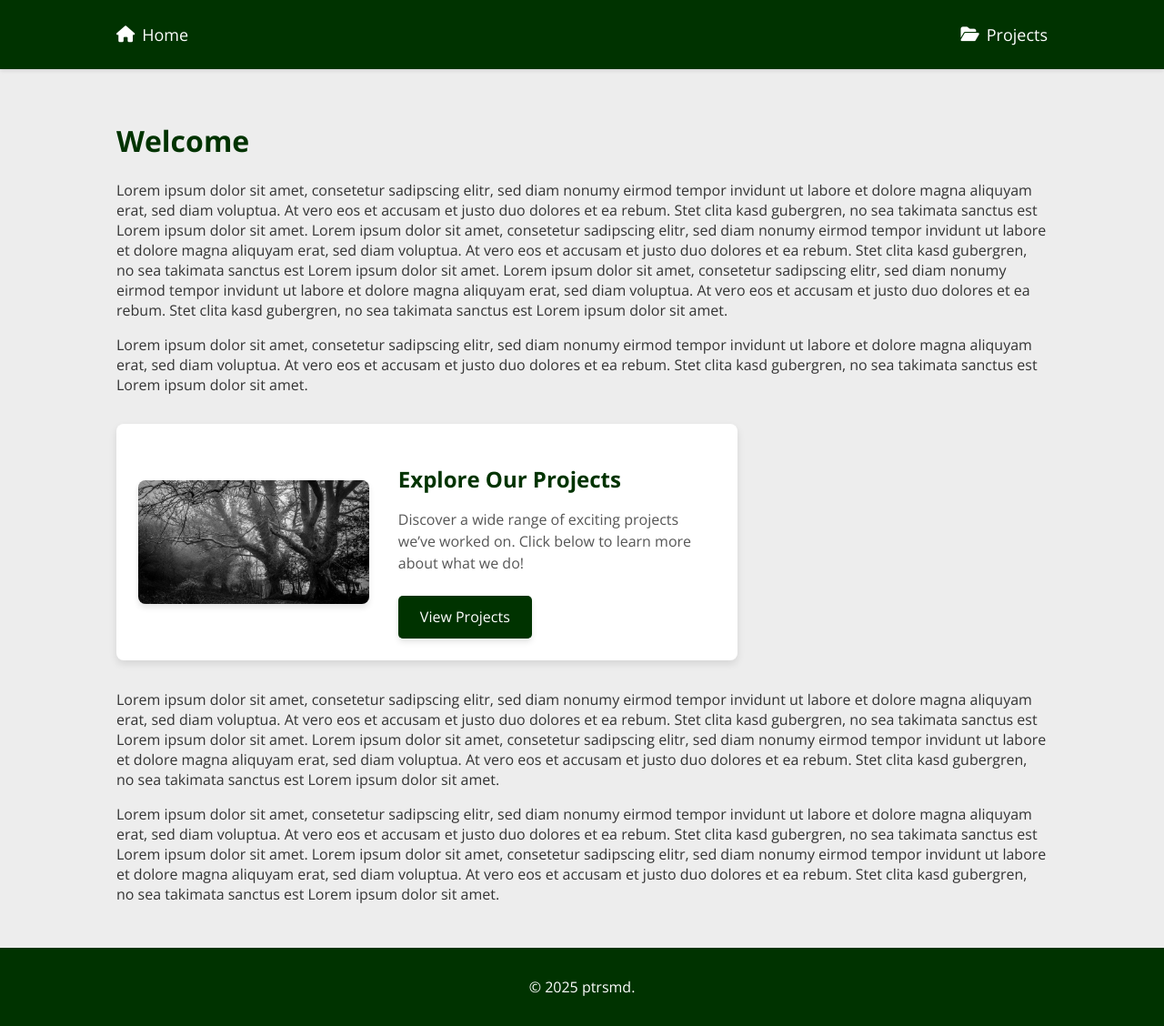
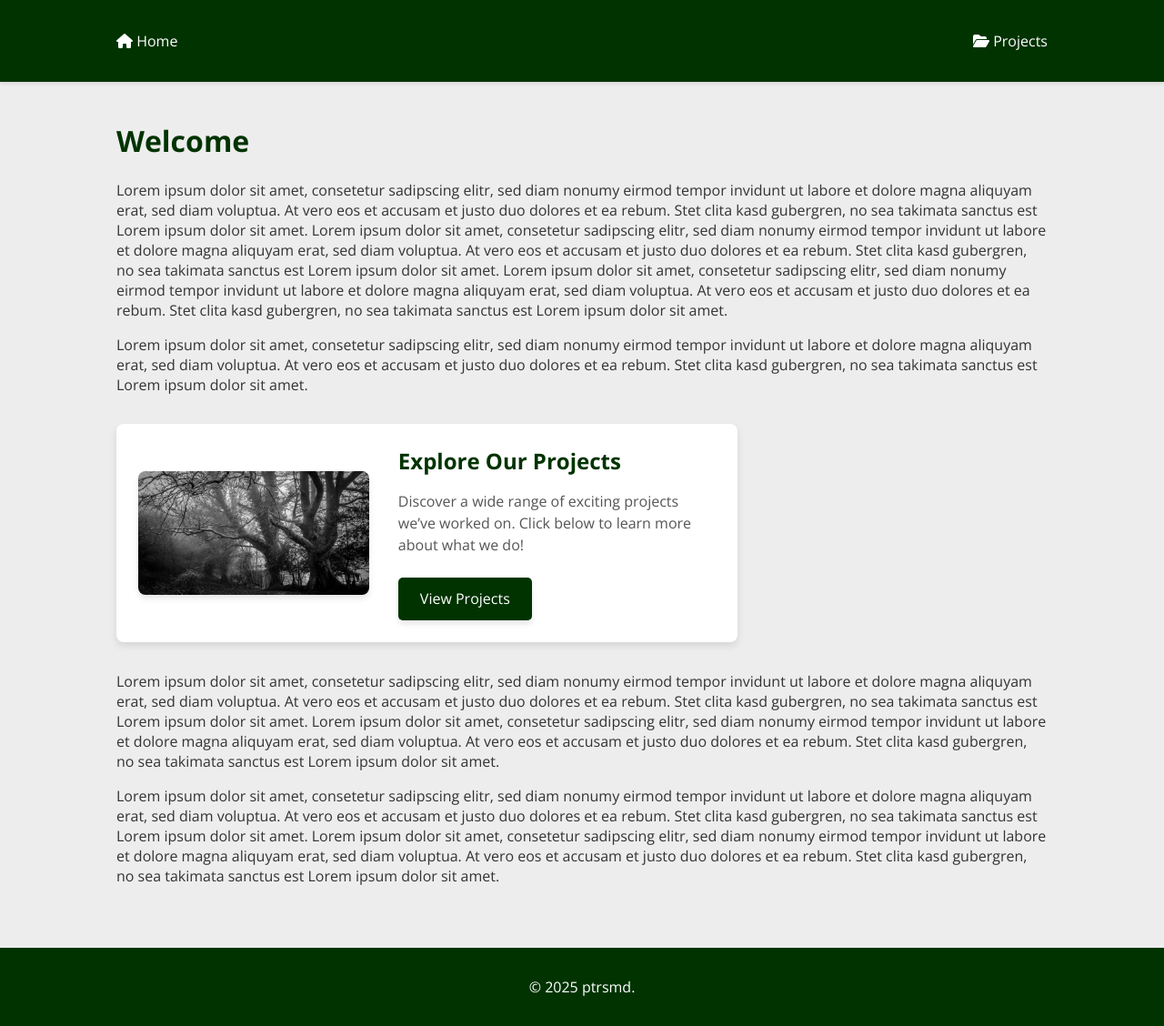
Before and after one commit to schminho/schminho.github.io, a Jekyll site: the page built from index.md, in a window 1280 px wide and 1128 px high. Shown: the whole window at 91% size. Built offline with Jekyll 4.4.1, drawn with Linux system fonts in a browser that asks for light colours.

Commit message:
Update style.css

```diff
--- a/assets/css/style.css
+++ b/assets/css/style.css
@@ -6,121 +6,138 @@
     padding: 0;
     background-color: #EDEDED; /* Light gray background */
     display: flex;
-    justify-content: center;
+    justify-content: center; /* Center the container horizontally */
     height: 100vh;
 }
 
 /* General container styling */
 .container {
-    width: 100%;
-    max-width: 1920px;
-    margin: 0 auto;
+    width: 100%; /* Full width */
+    max-width: 1920px; /* Cap width at 1920px */
+    margin: 0 auto; /* Center container */
     display: flex;
     flex-direction: column;
-    box-sizing: border-box;
+    box-sizing: border-box; /* Ensure consistent padding and border calculations */
 }
 
 /* Header styling */
 header {
-    background-color: #003300;
-    color: #FFFFFF;
+    background-color: #003300; /* Dark green background */
+    color: #FFFFFF; /* White text */
     position: fixed;
-    width: 100%;
+    width: 100%; /* Full width for the header */
     z-index: 1000;
     box-shadow: 0 2px 4px rgba(0, 0, 0, 0.1);
-    padding: 1rem 0;
-    box-sizing: border-box;
+    padding: 1rem 0; /* Ensure height by adding padding */
+    box-sizing: border-box; /* Consistent box model */
 }
 
-/* Navigation bar */
+/* Navigation bar should be full width */
 .nav-container {
     width: 100%;
     background-color: #003300;
+    box-sizing: border-box;
     display: flex;
     justify-content: center; /* Center content */
-    box-sizing: border-box;
 }
 
-/* Navigation content */
+/* Navigation content should match page width */
 .nav-content {
-    width: 80%;
-    max-width: 1920px; /* Align with main content */
+    width: 80%; /* Matches content width */
+    max-width: 1920px; /* Align with main container */
     display: flex;
-    justify-content: space-between;
+    justify-content: space-between; /* Home on left, Projects on right */
     align-items: center;
-    padding: 10px 20px;
+    padding: 10px 20px; /* Match content padding */
 }
 
-/* Navigation links */
-.nav-content a {
+/* Updated navigation container */
+.nav-items {
+    display: flex;
+    justify-content: space-between; /* Home left, Projects right */
+    align-items: center;
+    max-width: 80%; /* Align with content */
+    margin: 0 auto; /* Center within the viewport */
+    padding: 0 20px; /* Consistent padding */
+}
+
+/* Ensure navigation links are inline */
+.nav-items a {
     color: #FFFFFF;
     text-decoration: none;
     font-size: 18px;
     display: flex;
     align-items: center;
-    gap: 8px; /* Space between icon and text */
+    gap: 8px; /* Spacing between icon and text */
 }
 
 /* Push 'Projects' to the right */
-.nav-content a:first-child {
-    margin-right: auto;
+.nav-items a:first-child {
+    margin-right: auto; /* Pushes "Projects" to the right */
 }
 
-/* Navigation link hover effect */
-.nav-content a::after {
-    content: "";
-    position: absolute;
-    left: 0;
-    right: 0;
-    bottom: 0;
-    width: 0;
-    height: 2px;
-    background-color: #FFFFFF;
-    transition: width 0.3s ease;
+/* Individual nav links */
+nav a {
+    color: #FFFFFF; /* White links */
+    text-decoration: none;
+    padding: 0.5rem 0; /* Adjust vertical padding */
+    position: relative; /* Needed for positioning the pseudo-element */
 }
 
-.nav-content a:hover::after {
-    width: 100%;
+nav a::after {
+    content: ""; /* Creates the underline */
+    position: absolute;
+    left: 0; /* Start underline exactly below the text */
+    right: 0; /* Ensure no additional width */
+    bottom: 0; /* Position underline at the very bottom */
+    width: 0; /* Start with no width */
+    height: 2px; /* Height of the underline */
+    background-color: #FFFFFF; /* White underline */
+    transition: width 0.3s ease; /* Smooth animation for underline */
+}
+
+nav a:hover::after {
+    width: 100%; /* Expand underline to match the text's width */
 }
 
 /* Main content area */
 main {
-    flex: 1;
-    padding: 2rem 0;
-    margin-top: 80px; /* Height of the fixed header */
-    box-sizing: border-box;
+    flex: 1; /* Fill remaining space */
+    padding: 2rem 0; /* Adjust padding for content area */
+    margin-top: 80px; /* Height of the header */
+    box-sizing: border-box; /* Ensure padding and borders are calculated consistently */
 }
 
 /* Content inside the container */
 .content {
-    width: 80%;
-    margin: 0 auto;
-    box-sizing: border-box;
+    width: 80%; /* Constrain content to 80% */
+    margin: 0 auto; /* Align content with the nav items */
+    box-sizing: border-box; /* Consistent box model */
 }
 
-/* Links styling */
+/* Content Links Styling */
 main a {
-    color: #003300;
+    color: #003300; /* Dark green for links */
     text-decoration: none;
-    border-bottom: 1px solid #003300;
+    border-bottom: 1px solid #003300; /* Subtle underline */
     transition: color 0.3s ease, border-bottom 0.3s ease, background-color 0.3s ease;
 }
 
 main a:hover {
-    color: #FFFFFF;
-    background-color: #003300;
-    border-bottom: 1px solid #FFFFFF;
+    color: #FFFFFF; /* White text on hover */
+    background-color: #003300; /* Dark green background for contrast */
+    border-bottom: 1px solid #FFFFFF; /* Matching underline */
 }
 
 /* Headings styling */
 h1, h2, h3 {
-    color: #003300;
+    color: #003300; /* Dark green for headings */
 }
 
-/* Buttons */
+/* Button styling */
 button {
-    background-color: #003300;
-    color: #FFFFFF;
+    background-color: #003300; /* Dark green */
+    color: #FFFFFF; /* White text */
     border: none;
     padding: 0.75rem 1.5rem;
     cursor: pointer;
@@ -129,133 +146,133 @@
 }
 
 button:hover {
-    background-color: #002600;
-    transform: scale(1.05);
+    background-color: #002600; /* Slightly darker green on hover */
+    transform: scale(1.05); /* Slight zoom effect */
 }
 
-/* Footer */
+/* Footer styling */
 footer {
-    background-color: #003300;
-    color: #FFFFFF;
+    background-color: #003300; /* Dark green background */
+    color: #FFFFFF; /* White text */
     text-align: center;
     padding: 1rem;
     width: 100%;
-    box-sizing: border-box;
+    box-sizing: border-box; /* Include padding in width calculations */
 }
 
 /* Teaser Section */
 .teaser {
     display: flex;
-    flex-direction: column;
-    align-items: flex-start;
-    gap: 1rem;
+    flex-direction: column; /* Default: Stack image and text vertically */
+    align-items: flex-start; /* Left-align content */
+    gap: 1rem; /* Spacing between elements */
     padding: 1.5rem;
-    background-color: #FFFFFF;
-    box-shadow: 0 4px 8px rgba(0, 0, 0, 0.1);
-    border-radius: 8px;
-    margin: 2rem 0;
-    width: 100%;
-    box-sizing: border-box;
+    background-color: #FFFFFF; /* White background */
+    box-shadow: 0 4px 8px rgba(0, 0, 0, 0.1); /* Subtle shadow for depth */
+    border-radius: 8px; /* Rounded corners */
+    margin: 2rem 0; /* Spacing from other sections */
+    width: 100%; /* Default: Full width for small and medium viewports */
+    box-sizing: border-box; /* Ensure padding doesn't affect dimensions */
 }
 
 /* Teaser Image */
 .teaser-image {
-    width: 100%;
-    max-height: 200px;
-    border-radius: 8px;
-    object-fit: cover;
-    box-shadow: 0 4px 6px rgba(0, 0, 0, 0.1);
+    width: 100%; /* Full width within the teaser */
+    max-height: 200px; /* Constrain image height */
+    border-radius: 8px; /* Rounded corners for the image */
+    object-fit: cover; /* Ensure the image scales nicely */
+    box-shadow: 0 4px 6px rgba(0, 0, 0, 0.1); /* Subtle shadow */
 }
 
 /* Teaser Content */
 .teaser-content {
-    flex: 1;
+    flex: 1; /* Allow content to grow */
 }
 
 /* Teaser Title */
 .teaser-title {
     font-size: 1.5rem;
-    color: #003300;
-    margin-bottom: 1rem;
+    color: #003300; /* Dark green */
+    margin: 0 0 1rem; /* Spacing below the title */
 }
 
 /* Teaser Description */
 .teaser-description {
     font-size: 1rem;
-    color: #555555;
-    margin-bottom: 1.5rem;
+    color: #555555; /* Subtle text color for the description */
+    margin: 0 0 1.5rem; /* Spacing below the description */
     line-height: 1.5;
 }
 
 /* Teaser Button */
 .teaser-button {
     display: inline-block;
-    background-color: #003300;
-    color: #FFFFFF;
+    background-color: #003300; /* Dark green */
+    color: #FFFFFF; /* White text */
     padding: 0.75rem 1.5rem;
     text-decoration: none;
     font-size: 1rem;
-    border-radius: 5px;
+    border-radius: 5px; /* Rounded corners */
     transition: background-color 0.3s ease;
-    box-shadow: 0 4px 6px rgba(0, 0, 0, 0.1);
+    box-shadow: 0 4px 6px rgba(0, 0, 0, 0.1); /* Subtle shadow for the button */
 }
 
 .teaser-button:hover {
-    background-color: #002600;
+    background-color: #002600; /* Slightly darker green */
 }
 
 /* Responsive Layouts for Teaser */
 @media (min-width: 1024px) {
     .teaser {
-        flex-direction: row;
-        align-items: center;
-        gap: 2rem;
-        width: calc(100% * 2 / 3);
-        margin: 2rem 0;
+        flex-direction: row; /* Image on the left and text on the right */
+        align-items: center; /* Vertically align image and content */
+        gap: 2rem; /* Increase spacing between image and content */
+        width: calc(100% * 2 / 3); /* Teaser occupies 2/3 of the 100% content area */
+        margin: 2rem 0; /* Left-aligned within the content area */
     }
 
     .teaser-image {
-        width: 40%;
+        width: 40%; /* Constrain image to 40% of the teaser width */
     }
 
     .teaser-content {
-        width: 60%;
+        width: 60%; /* Allow content to take up the remaining 60% */
     }
 }
 
+
 @media (min-width: 768px) and (max-width: 1023px) {
     .teaser {
-        flex-direction: row;
-        align-items: center;
-        gap: 2rem;
-        width: 100%;
+        flex-direction: row; /* Image on the left, text on the right */
+        align-items: center; /* Vertically align image and content */
+        gap: 2rem; /* Increase spacing between image and content */
+        width: 100%; /* Full width for the teaser */
     }
 
     .teaser-image {
-        width: 40%;
+        width: 40%; /* Constrain image to 40% of the teaser width */
     }
 
     .teaser-content {
-        width: 60%;
+        width: 60%; /* Allow content to take up the remaining 60% */
     }
 }
 
 @media (max-width: 768px) {
     .teaser {
-        flex-direction: column;
-        width: 100%;
+        flex-direction: column; /* Stack image and text vertically */
+        width: 100%; /* Teaser takes up 100% of the content area */
     }
 
     .teaser-title {
-        font-size: 1.25rem;
+        font-size: 1.25rem; /* Slightly smaller title for better layout */
     }
 
     .teaser-description {
-        font-size: 0.9rem;
+        font-size: 0.9rem; /* Adjust description size for smaller screens */
     }
 }
 
-/* Converter App */
 #converter-app h1 {
     font-size: 1.5rem;
     margin-bottom: 1rem;
@@ -264,13 +281,13 @@
 
 #converter-app input,
 #converter-app input[type="range"] {
-    width: 100%;
-    margin: 0.5rem auto;
-    padding: 0.5rem;
+    width: calc(100% - 0rem); /* Full width minus padding */
+    margin: 0.5rem auto; /* Centered vertically with spacing */
+    padding: 0.5rem; /* Add padding inside the input fields */
     border: 1px solid #ddd;
     border-radius: 4px;
-    display: block;
-    box-sizing: border-box;
+    display: block; /* Ensure inputs stack vertically */
+    box-sizing: border-box; /* Include padding in the element's dimensions */
 }
 
 #slider-container {
@@ -278,8 +295,8 @@
 }
 
 #converter-app {
-    max-width: 600px;
-    margin: 2rem auto;
+    max-width: 600px; /* Constrain the app width */
+    margin: 2rem auto; /* Center the app */
     padding: 1rem;
     background-color: #f9f9f9;
     border: 1px solid #ddd;
@@ -291,7 +308,7 @@
     display: block;
     width: 100%;
     height: auto;
-    max-width: 500px;
+    max-width: 500px; /* Constrain the canvas width */
     margin: 1rem auto;
     background-color: #fff;
     border: 1px solid #ddd;
@@ -300,11 +317,11 @@
 
 @media (max-width: 768px) {
     #converter-app {
-        max-width: 90%;
+        max-width: 90%; /* Use more of the screen for mobile */
     }
 
     #bell-curve {
-        max-width: 300px;
+        max-width: 300px; /* Smaller canvas for mobile */
     }
 }
 
```
